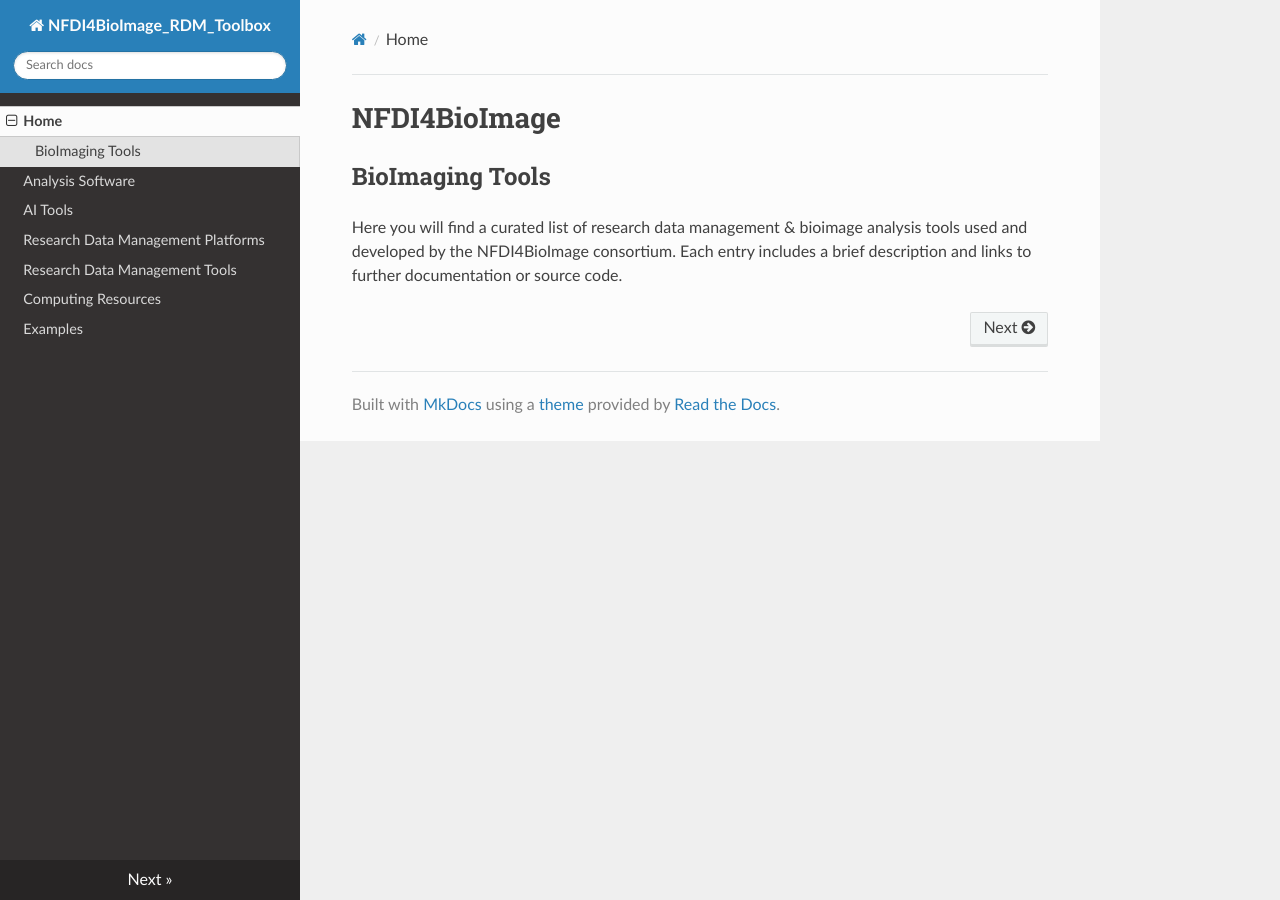
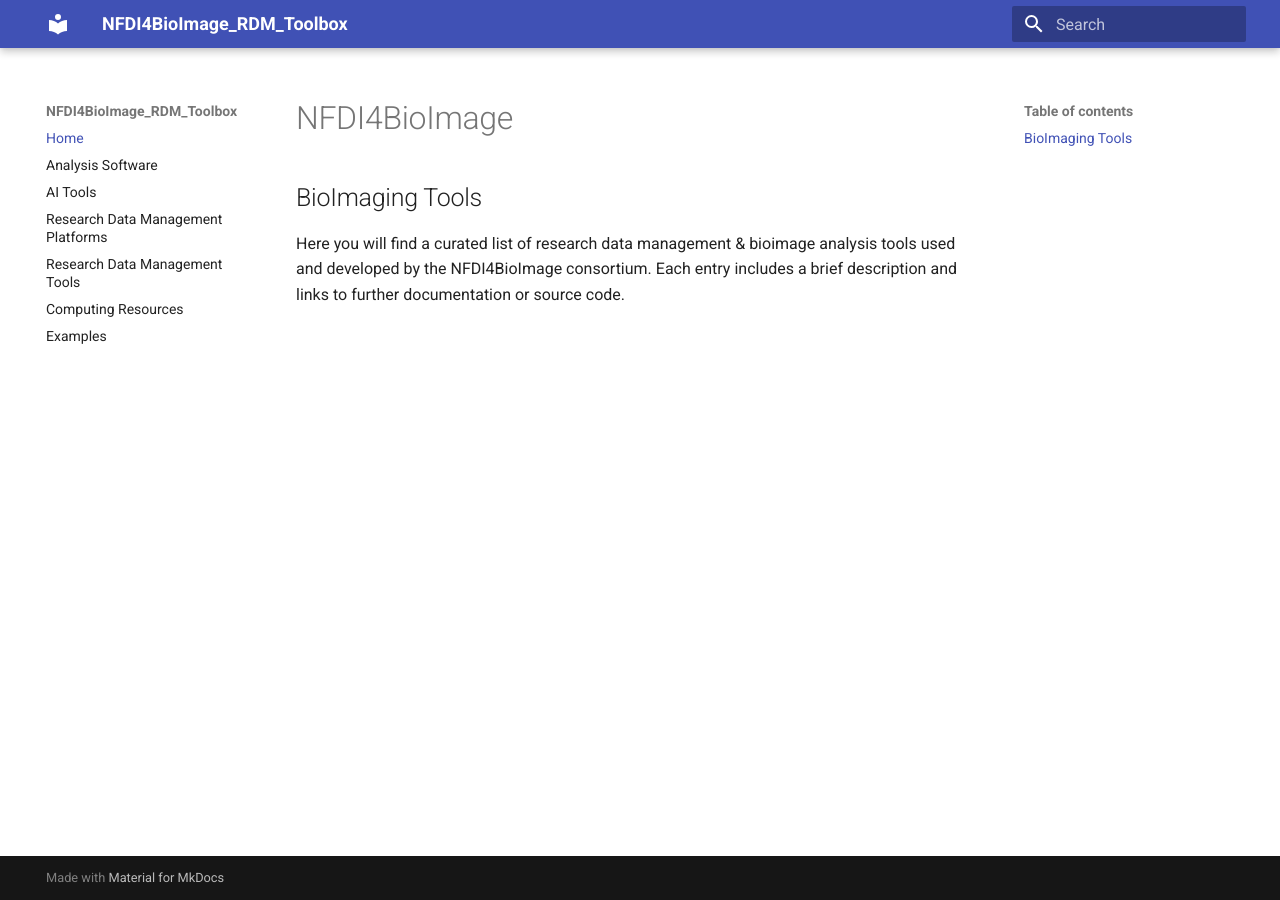
Before and after one commit to ThZobel/NFDI4BioImage_Tool_List, an MkDocs documentation site: the page built from docs/index.md, in a window 1280 px wide. Built offline with MkDocs 1.6.1 and Material for MkDocs 9.7.7, drawn with Linux system fonts in a browser that asks for light colours; nearby versions of some CDN libraries.

Commit message:
material job added

```diff
--- a/.readthedocs.yaml
+++ b/.readthedocs.yaml
@@ -9,7 +9,9 @@ build:
   os: ubuntu-24.04
   tools:
     python: "3.13"
-
+  jobs:
+    pre_install:
+      - pip install mkdocs-material
 # Build documentation with Mkdocs
 mkdocs:
    configuration: mkdocs.yml
--- a/mkdocs.yml
+++ b/mkdocs.yml
@@ -8,8 +8,8 @@ nav:
   - Research Data Management Tools: 04_Research Data Management Tools.md
   - Computing Resources: 05_Computing Resources.md
   - Examples: 06_Examples.md
-theme: readthedocs
-
+theme:
+   name: material
 extra_javascript:
     - javascript/readthedocs.js
 
```
